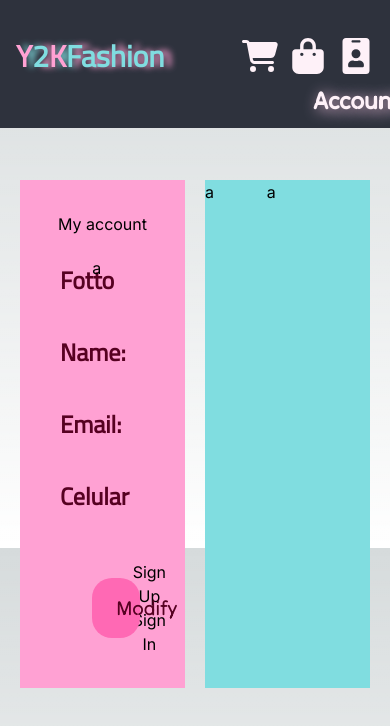
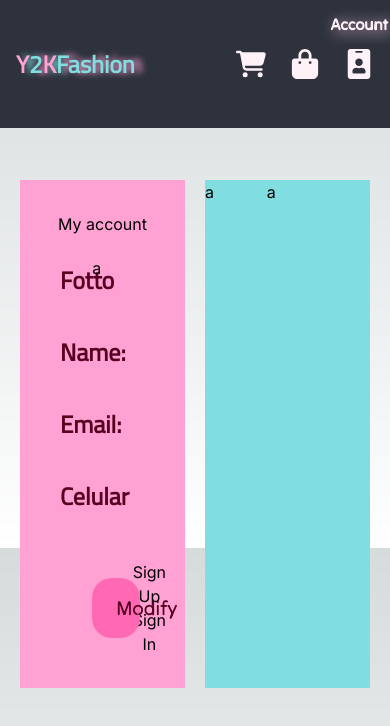
Before and after one commit to MarcosRamirezCarri/Y2KshopRemake, a Next.js app in the folder y2kclient/: page /account in a window 390 px wide. Shown: the top 726 px of the page. Built offline with nearby package versions, Linux system fonts and the light colour scheme.

Commit message:
Correcciones en diferentes partes

```diff
--- a/y2kclient/src/app/[locale]/Components/LoginModal/LoginForm/LoginForm.tsx
+++ b/y2kclient/src/app/[locale]/Components/LoginModal/LoginForm/LoginForm.tsx
@@ -63,7 +63,7 @@ const LoginForm: React.FC<PropModal> = ({ setModal, modal }) => {
       <ul
         onClick={(e) => e.stopPropagation()}
         className={`
-          bg-Lightblue-100 w-[35%] gap-6 rounded-lg flex flex-col shadow p-6 transition-all duration-500 p-10
+          bg-Lightblue-100 w-[80%] lg:w-[35%] gap-6 rounded-lg flex flex-col shadow p-6 transition-all duration-500 p-10
           ${modal ? "scale-100 opacity-100" : "scale-125 opacity-0"}
         `}
       >
--- a/y2kclient/src/app/[locale]/Components/LoginModal/RegisterForm/RegisterForm.tsx
+++ b/y2kclient/src/app/[locale]/Components/LoginModal/RegisterForm/RegisterForm.tsx
@@ -69,7 +69,7 @@ const RegisterForm: React.FC<PropModal> = ({ setModal, modal }) => {
       <ul
         onClick={(e) => e.stopPropagation()}
         className={`
-          bg-Lightblue-100 w-[35%] gap-6 rounded-lg flex flex-col shadow p-6 transition-all duration-500 p-10
+          bg-Lightblue-100 w-[80%] lg:w-[35%]  gap-6 rounded-lg flex flex-col shadow p-6 transition-all duration-500 p-10
           ${modal ? "scale-100 opacity-100" : "scale-125 opacity-0"}
         `}
       >
--- a/y2kclient/src/app/[locale]/Components/NavBar/Buttons/Buttons.module.css
+++ /dev/null
@@ -1,49 +0,0 @@
-
-  .scaleBottom{
-    position: absolute;
-    font-size: 1.50rem;
-    justify-self: center;
-    bottom: 1px;
-    padding: 0.5rem;
-    font-weight: 700;
-    color: #fef1f8;
-    font-family: 'Tiltneon';
-    text-shadow: 4px 2px 15px #ffcbe8;
-    justify-self: center;
-    animation:scale-down-vertical-bottom 0.4s linear both
-  }
-  .scaleTop{
-    position: absolute;
-    font-size: 1.50rem;
-    justify-self: center;
-    bottom: 1px;
-    padding: 0.5rem;
-    font-weight: 700;
-    color: #fef1f8;
-    font-family: 'Tiltneon';
-    text-shadow: 4px 2px 15px #ffcbe8;
-    justify-self: center;
-    animation: scale-top-vertical-up 0.3s linear both
-  }
-
-  @keyframes scale-down-vertical-bottom{
-    0%{
-      opacity: 0;
-      transform: translateY(-0.6rem);
-    }
-    100%{
-      opacity: 1;
-      transform: translateY(0rem);
-    }
-  }
-
-  @keyframes scale-top-vertical-up{
-    0%{
-      opacity: 1;
-      transform: translateY(0);
-    }
-    100%{
-      opacity: 0;
-      transform: translateY(-0.6rem);
-    }
-  }
--- a/y2kclient/src/app/[locale]/Components/NavBar/Buttons/Buttons.tsx
+++ b/y2kclient/src/app/[locale]/Components/NavBar/Buttons/Buttons.tsx
@@ -3,7 +3,6 @@ import Link from "next/link";
 import { usePathname } from "next/navigation";
 import { useState } from "react";
 import { FaCartShopping } from "react-icons/fa6";
-import style from "./Buttons.module.css";
 import { FaBagShopping } from "react-icons/fa6";
 import { FaIdBadge } from "react-icons/fa";
 
@@ -12,21 +11,19 @@ const ButtonsNavBar = () => {
   const path = usePathname();
 
   return (
-    <div className="gap-3 lg:gap-[5rem] flex flex-row">
+    <div className="gap-6 lg:gap-[5rem] flex flex-row">
       <Link
         className="flex flex-col items-center justify-center"
         onMouseLeave={() => setStateButton("none cart")}
         onMouseEnter={() => setStateButton("cart")}
         href={{ pathname: "/cart" }}
       >
-        <button className="flex flex-col items-center justify-center font-titilium text-4xl lg:text-5xl text-pink-50 font-normal transition-all duration-300 hover:scale-105">
+        <button className="flex flex-col items-center justify-center font-titilium text-3xl lg:text-5xl text-pink-50 font-normal transition-all duration-300 hover:scale-105">
           <FaCartShopping />
         </button>
-        {stateButton === "cart" || path === "/cart" ? (
-          <span className={style.scaleBottom}>Cart</span>
-        ) : stateButton === "none cart" ? (
-          <span className={style.scaleTop}>Cart</span>
-        ) : null}
+
+          <span className={`absolute text-lg lg:text-[1.50rem]  justify-self-center bottom-1 p-2 font-bold text-[#fef1f8] font-tiltneon [text-shadow:4px_2px_15px_#ffcbe8] justify-self-center transition-all duration-300
+           ${stateButton === "cart" || path === "/cart" ? 'visible -translate-y-20 lg:translate-y-2 blur-none ': 'translate-y-20 lg:-translate-y-2 blur-lg invisible' }`}>Cart</span>
       </Link>
       <Link
         className="flex flex-col items-center justify-center"
@@ -34,14 +31,11 @@ const ButtonsNavBar = () => {
         onMouseLeave={() => setStateButton("none prod")}
         href={{ pathname: "/products" }}
       >
-        <button className="flex flex-col font-titilium text-4xl lg:text-5xl text-pink-50 font-normal transition-all duration-300 hover:scale-105">
+        <button className="flex flex-col font-titilium text-3xl lg:text-5xl text-pink-50 font-normal transition-all duration-300 hover:scale-105">
           <FaBagShopping />
         </button>
-        {stateButton === "product" || path === "/products" ? (
-          <span className={style.scaleBottom}>Buy</span>
-        ) : stateButton === "none prod" ? (
-          <span className={style.scaleTop}>Buy</span>
-        ) : null}
+        <span className={`absolute text-lg lg:text-[1.50rem]  justify-self-center bottom-1 p-2 font-bold text-[#fef1f8] font-tiltneon [text-shadow:4px_2px_15px_#ffcbe8] justify-self-center transition-all duration-300
+           ${stateButton === "product" || path === "/products" ? 'visible -translate-y-20 lg:translate-y-2 blur-none ': 'translate-y-20 lg:-translate-y-2 blur-lg invisible' }`}>Buy</span>
       </Link>
       <Link
         className="flex flex-col items-center justify-center"
@@ -49,14 +43,11 @@ const ButtonsNavBar = () => {
         onMouseLeave={() => setStateButton("none acc")}
         href={{ pathname: "/account" }}
       >
-        <button className=" flex flex-col font-titilium text-4xl lg:text-5xl text-pink-50 font-normal transition-all duration-300 hover:scale-105">
+        <button className=" flex flex-col font-titilium text-3xl lg:text-5xl text-pink-50 font-normal transition-all duration-300 hover:scale-105">
           <FaIdBadge />
         </button>
-        {stateButton === "account" || path === "/account" ? (
-          <span className={style.scaleBottom}>Account</span>
-        ) : stateButton === "none acc" ? (
-          <span className={style.scaleTop}>Account</span>
-        ) : null}
+        <span className={`absolute text-md lg:text-[1.50rem]  justify-self-center bottom-1 p-2 font-bold text-[#fef1f8] font-tiltneon [text-shadow:4px_2px_15px_#ffcbe8] justify-self-center transition-all duration-300
+           ${stateButton === "account" || path === "/account" ? 'visible -translate-y-20 lg:translate-y-2 blur-none ': 'translate-y-20 lg:-translate-y-2 blur-lg invisible' }`}>Account</span>
       </Link>
     </div>
   );
--- a/y2kclient/src/app/[locale]/Components/NavBar/NavBar.tsx
+++ b/y2kclient/src/app/[locale]/Components/NavBar/NavBar.tsx
@@ -5,22 +5,22 @@ import SearchBar from "./SearchBar/SearchBar";
 
 export default function Navbar() {
   return (
-    <div className="flex flex-row w-full p-4 pb-8 lg:p-10 h-32 bg-gray-950 fixed items-center justify-between z-[100]">
+    <div className="flex flex-row w-full px-4 lg:px-8 py-10 lg:py-8 h-32 bg-gray-950 fixed items-center justify-between z-[100]">
       <Link
         className="flex flex-col items-center justify-center"
         href={{ pathname: "/" }}
       >
         <div className="flex flex-row">
-          <p className="font-titilium text-3xl lg:text-5xl font-bold text-pink-300 [text-shadow:_7px_0px_6px_#80dde0;] ">
+          <p className="font-titilium text-2xl lg:text-5xl font-bold text-pink-300 [text-shadow:_7px_0px_6px_#80dde0;] ">
             Y
           </p>
-          <p className="font-titilium text-3xl lg:text-5xl font-bold text-Lightblue-300 [text-shadow:_7px_0px_6px_#ffa1d3;]">
+          <p className="font-titilium text-2xl lg:text-5xl font-bold text-Lightblue-300 [text-shadow:_7px_0px_6px_#ffa1d3;]">
             2
           </p>
-          <p className="font-titilium text-3xl lg:text-5xl font-bold text-pink-300 [text-shadow:_7px_0px_6px_#80dde0;]">
+          <p className="font-titilium text-2xl lg:text-5xl font-bold text-pink-300 [text-shadow:_7px_0px_6px_#80dde0;]">
             K
           </p>
-          <p className="font-titilium text-3xl lg:text-5xl font-bold text-Lightblue-300 [text-shadow:_7px_0px_6px_#ffa1d3;]">
+          <p className="font-titilium text-2xl lg:text-5xl font-bold text-Lightblue-300 [text-shadow:_7px_0px_6px_#ffa1d3;]">
             Fashion
           </p>
         </div>
--- a/y2kclient/src/app/[locale]/Components/NavBar/SearchBar/SearchBar.tsx
+++ b/y2kclient/src/app/[locale]/Components/NavBar/SearchBar/SearchBar.tsx
@@ -39,7 +39,7 @@ export default function SearchBar() {
   }, [input]);
 if(path === '/products')
   return (
-    <div className="flex flex-col absolute top-[90%] left-[50%] lg:left-0 lg:top-0 lg:translate-x-0 lg:translate-y-0 translate-x-[-50%] translate-y-[-30%] self-center lg:relative w-[70%] lg:w-[40%] h-[80%] ">
+    <div className="flex flex-col absolute top-[90%] left-[50%] lg:left-0 lg:top-3 lg:translate-x-0 lg:translate-y-0 translate-x-[-50%] translate-y-[-30%] self-center lg:relative w-[70%] lg:w-[40%] h-[80%] ">
       <form className="grid p-2 rounded-xl grid-cols-3 bg-pink-100 gap-2" onSubmit={onSubmitSearch}>
         <input
           className="bg-pink-50 w-full font-tiltneon text-lg col-span-2 rounded-xl ring-2 ring-pink-200 focus:outline-pink-300"
```
